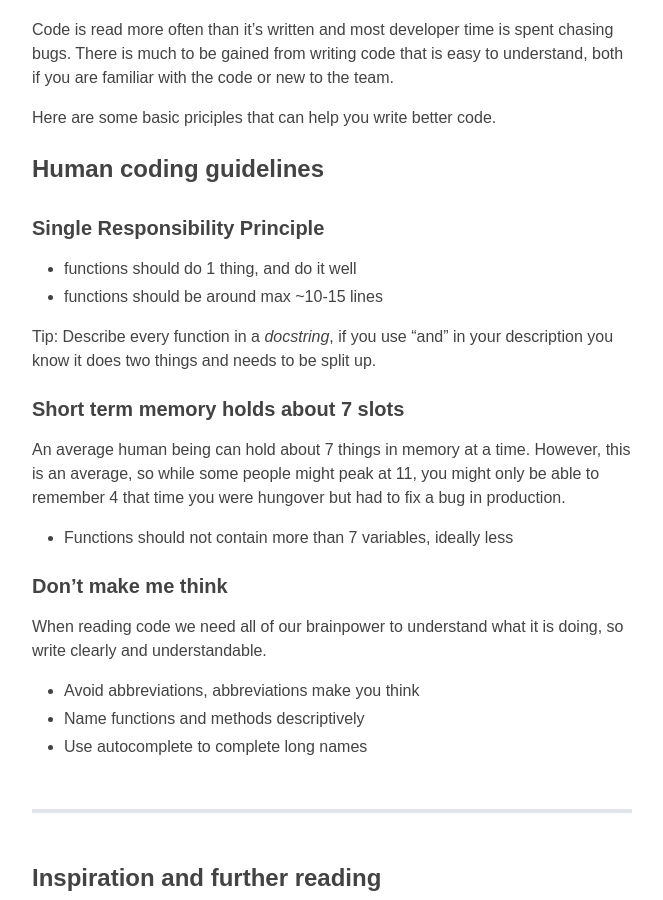
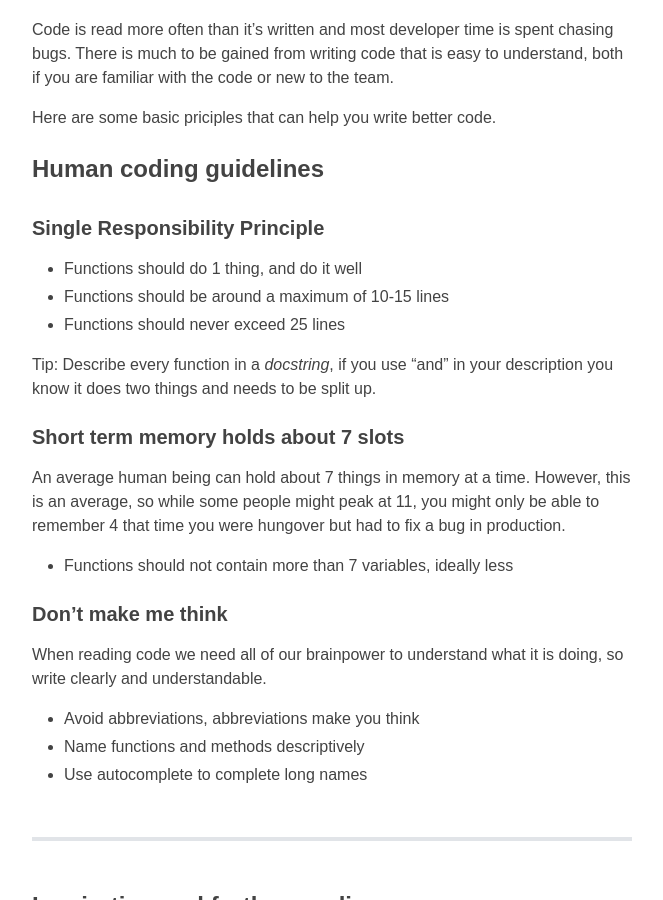
Before and after one commit to Amsterdam/amsterdam.github.io, a Jekyll site: the page built from guides/code-for-humans.md, in a window 1280 px wide and 900 px high, scrolled down 585 px. Shown: the whole window, without its empty margins (138-801 px from the left). Built offline with Jekyll 4.4.1, drawn with Linux system fonts in a browser that asks for light colours; our own code applies the rules of GitHub Pages for plain Markdown files.

Commit message:
Functions should never exceed 25 lines

```diff
--- a/guides/code-for-humans.md
+++ b/guides/code-for-humans.md
@@ -16,8 +16,9 @@ Here are some basic priciples that can help you write better code.
 
 ### Single Responsibility Principle
 
-* functions should do 1 thing, and do it well
-* functions should be around max ~10-15 lines
+* Functions should do 1 thing, and do it well
+* Functions should be around a maximum of 10-15 lines
+* Functions should never exceed 25 lines
 
 Tip: Describe every function in a _docstring_, if you use “and” in your description you know it does two things and needs to be split up.
 
```
